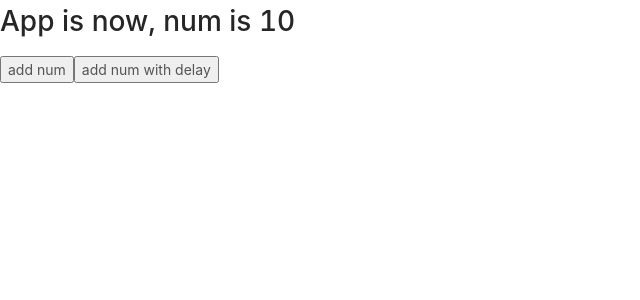
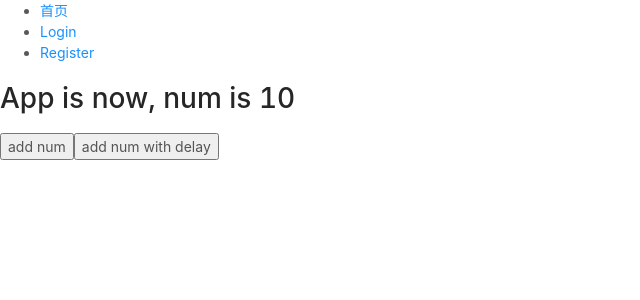
Before and after one commit to Shaw007134/IM, a React app in the folder my-app/: page / in a window 1280 px wide. Shown: the top 300 px of the page, without its empty margins (0-640 px from the left). Built offline with nearby package versions, Linux system fonts and the light colour scheme.

Commit message:
React 路由实践1

```diff
--- a/my-app/package.json
+++ b/my-app/package.json
@@ -41,6 +41,7 @@
     "react-dev-utils": "^5.0.2",
     "react-dom": "^16.7.0",
     "react-redux": "^6.0.0",
+    "react-router-dom": "^4.3.1",
     "redux": "^4.0.1",
     "redux-thunk": "^2.3.0",
     "resolve": "1.6.0",
--- a/my-app/src/index.js
+++ b/my-app/src/index.js
@@ -4,6 +4,7 @@ import App from './App'
 import { createStore, applyMiddleware, compose } from 'redux'
 import { Provider } from 'react-redux'
 import thunk from 'redux-thunk'
+import { BrowserRouter, Route, Link } from 'react-router-dom'
 // 使用redux-thunk来处理异步情况
 import { counter } from './index.redux'
 
@@ -15,11 +16,35 @@ const store = createStore(
   )
 )
 
+function Login() {
+  return <h2>我是entry</h2>
+}
 
-  ReactDom.render(
-    // 利用provider传入store，无须手动指定很多props
-    (<Provider store={store}>
-      <App  />
-    </Provider>),
-    document.getElementById('root')
-  )
+function Register() {
+  return <h2>我是register</h2>
+}
+
+ReactDom.render(
+  // 利用provider传入store，无须手动指定很多props
+  <Provider store={store}>
+    <BrowserRouter>
+      <div>
+        <ul>
+          <li>
+            <Link to="/">首页</Link>
+          </li>
+          <li>
+            <Link to="/login">Login</Link>
+          </li>
+          <li>
+            <Link to="/register">Register</Link>
+          </li>
+        </ul>
+        <Route path="/" exact component={App} />
+        <Route path="/login" component={Login} />
+        <Route path="/register" component={Register} />
+      </div>
+    </BrowserRouter>
+  </Provider>,
+  document.getElementById('root')
+)
```
Also changed, not shown: 1 other file (tests, documents, lock files or other folders).
